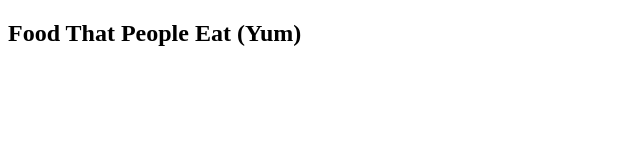
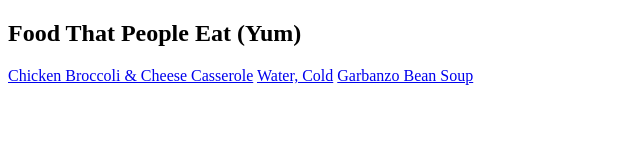
Before and after one commit to nickjeter/odin-recipes, a plain HTML site: page index.html in a window 1280 px wide. Shown: the whole page, without its empty margins (0-640 px from the left). Drawn offline with Linux system fonts and the light colour scheme.

Commit message:
Add links to recipe pages

```diff
--- a/index.html
+++ b/index.html
@@ -8,5 +8,8 @@
 </head>
 <body>
     <h2>Food That People Eat (Yum)</h2>
+    <a href="recipes/chicken-casserole.html">Chicken Broccoli & Cheese Casserole</a>
+    <a href="recipes/water.html">Water, Cold</a>
+    <a href="recipes/garbanzo-bean-soup.html">Garbanzo Bean Soup</a>
 </body>
 </html>
```
